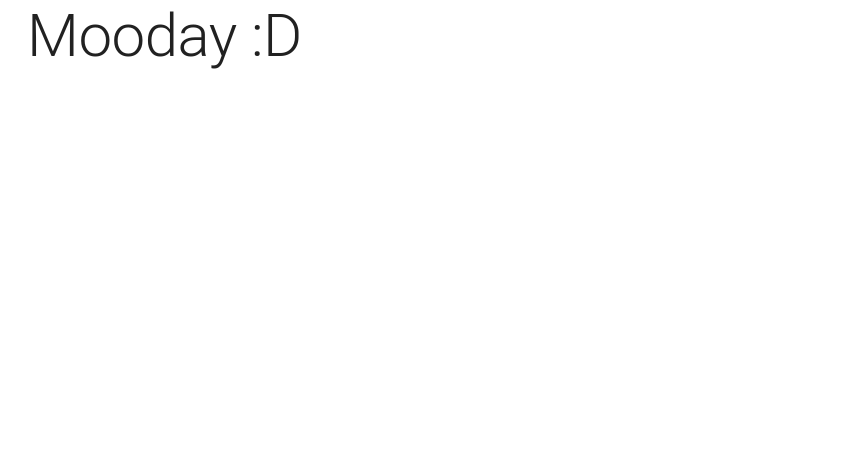
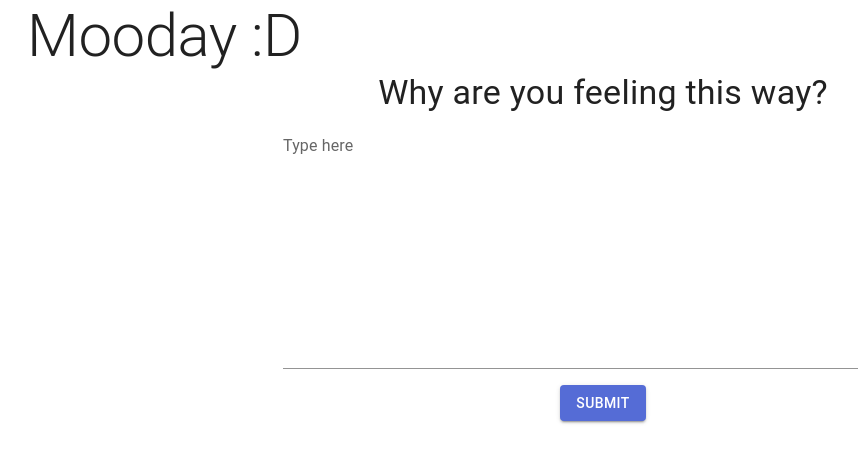
Before and after one commit to ynotdoan/HackMerced2023, a React (Create React App) app in the folder mood-tracker/: page /survey_why in a window 1280 px wide. Before the commit this address had no page. Shown: the top 462 px of the page, without its empty margins (37-895 px from the left). Built offline with nearby package versions, Linux system fonts and the light colour scheme.

Commit message:
textprompt

```diff
--- a/mood-tracker/src/components/App.js
+++ b/mood-tracker/src/components/App.js
@@ -2,6 +2,8 @@
 import React, { useState, useEffect } from "react";
 import Dashboard from "./Dashboard";
 import Login from "./Login";
+import Signup from "./Signup";
+import TextPrompt from "./TextPrompt";
 import { BrowserRouter, Route, Routes } from 'react-router-dom';
 
 import Container from '@mui/material/Container';
@@ -22,6 +24,13 @@ function App() {
         <Routes>
           <Route path="/dashboard" element={<Dashboard />}/>
           <Route path="/login" element={<Login />}/>
+
+          <Route path="/survey" element={<Login />}/>
+          <Route path="/survey_why" element={<TextPrompt />}/>
+          <Route path="/survey_for_against" element={<Login />}/>
+          <Route path="/survey_balance" element={<Login />}/>
+
+          <Route path="/signup" element={<Signup />}/>
         </Routes>
       </BrowserRouter>
     </div>
--- /dev/null
+++ b/mood-tracker/src/components/Signup.js
@@ -0,0 +1,44 @@
+import React, { useState, useEffect } from "react";
+import Typography from '@mui/material/Typography';
+import Link from '@mui/material/Link';
+import Grid from '@mui/material/Grid';
+import TextField from '@mui/material/TextField';
+import Button from '@mui/material/Button';
+
+function Login() {
+    const signupAction = () => {
+        const usernameElem = document.querySelector("#username");
+        const passwordElem = document.querySelector("#password");
+        fetch()
+    };
+
+    return (
+        <div className="SignupDiv">
+        <Grid
+            container
+            spacing={0}
+            direction="column"
+            alignItems="center"
+            justifyContent="center"
+            style={{ minHeight: '40vh' }}
+        >
+
+            <Grid item xs={4}>
+                <Typography variant="h4" component="h2">Create your account!</Typography>
+            </Grid>
+            <Grid item xs={4}>
+                <TextField sx={{width: "30vh"}} id="username" label="username" variant="standard" />
+            </Grid>
+            <Grid item sx={4}>
+                <TextField sx={{width: "30vh"}} id="password" label="password" type="password" variant="standard" />
+            </Grid>
+            <Grid item sx={{"padding-top": "2vh"}}>
+                <Button onClick={signupAction} variant="contained">Signup</Button>
+            </Grid>
+        </Grid>
+        </div>
+    );
+}
+
+
+export default Login;
--- /dev/null
+++ b/mood-tracker/src/components/TextPrompt.js
@@ -0,0 +1,48 @@
+import React, { useState, useEffect } from "react";
+import Typography from '@mui/material/Typography';
+import Link from '@mui/material/Link';
+import Grid from '@mui/material/Grid';
+import TextField from '@mui/material/TextField';
+import Button from '@mui/material/Button';
+
+function TextPrompt() {
+    const loginAction = () => {
+        fetch()
+    };
+
+    return (
+        <div className="TextPromptDiv">
+        <Grid
+            container
+            spacing={0}
+            direction="column"
+            alignItems="center"
+            justifyContent="center"
+            style={{ minHeight: '40vh' }}
+        >
+
+            <Grid item xs={4}>
+                <Typography variant="h4" component="h2">Why are you feeling this way?</Typography>
+            </Grid>
+            <Grid item xs={4}>
+                <TextField   multiline
+  rows={10}
+  maxRows={40} style={{width: "80vh"}} id="username" label="Type here" variant="standard" />
+            </Grid>
+
+            <Grid item sx={{"padding-top": "2vh"}}>
+                <div style={{
+                    display: 'flex',
+                    alignItems: 'center'
+                }}>
+                    <Button onClick={loginAction} variant="contained">Submit</Button>
+
+                </div>
+            </Grid>
+        </Grid>
+        </div>
+    );
+}
+
+
+export default TextPrompt;
```
Also changed, not shown: 16 other files (tests, documents, lock files or other folders).
